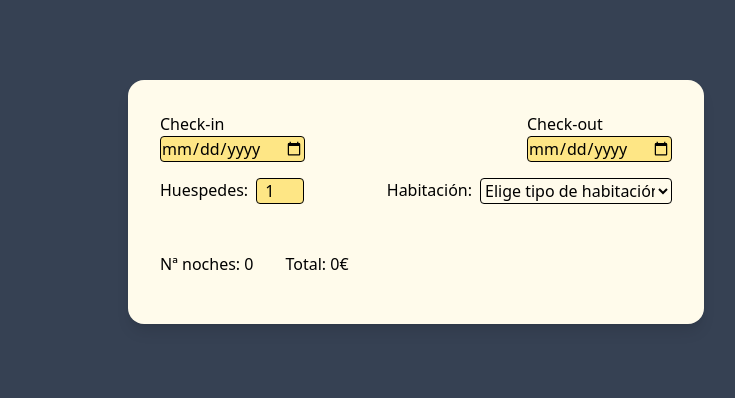
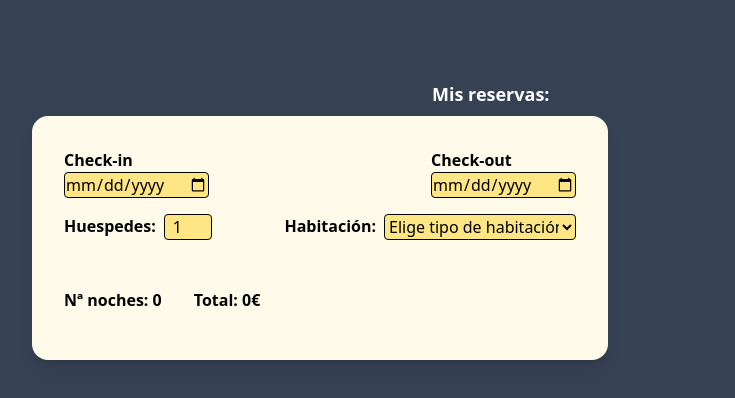
Before and after one commit to torruuu/vue-test, a Vue app: page / in a window 1280 px wide. Shown: the top 398 px of the page, without its empty margins (224-959 px from the left). Built offline with nearby package versions, Linux system fonts and the light colour scheme.

Commit message:
chore: ej_hotel4

```diff
--- a/src/components/Laura/Hotel_Form/BookingForm.vue
+++ b/src/components/Laura/Hotel_Form/BookingForm.vue
@@ -64,6 +64,19 @@ watch([fechaEntrada, fechaSalida, huespedes, habitacion], () => {
     }
 })
 
+// watch para validar las fechas
+watch([fechaEntrada, fechaSalida], () => {
+    if (fechaEntrada.value >= fechaSalida.value) {
+        const fecha = new Date(fechaEntrada.value);
+        fecha.setDate(fecha.getDate() + 1);
+        fechaSalida.value = fecha.toISOString().split('T')[0];
+    } else if (fechaSalida.value <= fechaEntrada.value) {
+        const fecha = new Date(fechaSalida.value);
+        fecha.setDate(fecha.getDate() - 1);
+        fechaEntrada.value = fecha.toISOString().split('T')[0];
+    }
+})
+
 </script>
 
 <template>
@@ -71,25 +84,26 @@ watch([fechaEntrada, fechaSalida, huespedes, habitacion], () => {
         <form>
             <div class="flex justify-between">
                 <div class="flex flex-col">
-                    <label for="fecha_entrada">Check-in</label>
+                    <label for="fecha_entrada" class="font-bold">Check-in</label>
                     <input v-model="fechaEntrada" name="fecha_entrada" id="fecha_entrada" type="date"
                         class="border rounded-sm bg-amber-200">
                 </div>
                 <div class="flex flex-col">
-                    <label for="fecha_salida">Check-out</label>
+                    <label for="fecha_salida" class="font-bold">Check-out</label>
                     <input v-model="fechaSalida" name="fecha_salida" id="fecha_salida" type="date"
                         class="border rounded-sm bg-amber-200">
                 </div>
             </div>
             <div class="flex justify-between mt-4">
                 <div class="flex gap-2">
-                    <label for="huespedes">Huespedes:</label>
+                    <label for="huespedes" class="font-bold">Huespedes:</label>
                     <input v-model.number="huespedes" name="huespedes" id="huespedes" type="number"
                         class="w-12 border rounded-sm pl-2 bg-amber-200">
                 </div>
                 <div class="flex gap-2">
-                    <label for="habitacion">Habitación:</label>
-                    <select v-model="habitacion" name="habitacion" id="habitacion" class="w-48 border rounded-sm">
+                    <label for="habitacion" class="font-bold">Habitación:</label>
+                    <select v-model="habitacion" name="habitacion" id="habitacion"
+                        class="w-48 border rounded-sm bg-amber-200">
                         <option value="" disabled selected>Elige tipo de habitación</option>
                         <option v-for="hab in habitaciones" :key="hab.id" :value="hab.precio">
                             {{ hab.nombre }} ({{ hab.precio }}€)
@@ -99,8 +113,8 @@ watch([fechaEntrada, fechaSalida, huespedes, habitacion], () => {
             </div>
         </form>
         <div class="flex gap-8 mt-12">
-            <span>Nª noches: {{ numeroNoches }}</span>
-            <span>Total: {{ precioTotal }}€</span>
+            <span class="font-bold">Nª noches: {{ numeroNoches }}</span>
+            <span class="font-bold">Total: {{ precioTotal }}€</span>
         </div>
         <div class="mt-4 space-y-1">
             <div v-if="errorFecha" class="text-red-600 text-sm">{{ errorFecha }}</div>
--- a/src/components/Laura/Hotel_Form/PadreViewHotel.vue
+++ b/src/components/Laura/Hotel_Form/PadreViewHotel.vue
@@ -11,8 +11,15 @@ function imprime(datos) {
     reserva.value = datos
 };
 
-//Funcion para el click del boton
+//Funcion para confirmar reserva
 function confirmar() {
+    if (reservas.value.some(r => r.fechaEntrada === reserva.value.fechaEntrada && r.fechaSalida === reserva.value.fechaSalida)) {
+        const resultado = confirm("Ya tienes una reserva para esas fechas. Quieres seguir con la reserva?");
+        if (resultado) {
+            reservas.value.push({ ...reserva.value, id: Date.now() });
+        }
+        return
+    }
     if (reserva.value) {
         reservas.value.push({ ...reserva.value, id: Date.now() });
     }
@@ -25,9 +32,11 @@ function eliminar(id) {
 </script>
 
 <template>
-    <div class="min-h-screen flex flex-col items-center bg-gray-700 gap-4">
-        <div class="w-full max-w-xl mt-20">
-            <div v-if="reserva" class="mb-6 flex justify-between">
+    <div class="min-h-screen flex justify-center bg-gray-700 gap-4">
+        <div class="w-full max-w-3xl mt-20 flex flex-col">
+            <div class="flex justify-between gap-8">
+                <div class="w-1/2">
+                    <div v-if="reserva" class="mb-6 flex">
                         <div class="text-white">
                             <h2 class="font-bold text-lg mb-2">Reserva confirmada:</h2>
                             <p>Entrada: {{ reserva.fechaEntrada }}</p>
@@ -38,7 +47,11 @@ function eliminar(id) {
                             <button @click="confirmar"
                                 class="border-green-800 bg-green-600 text-white p-2 rounded-xl mt-2">Confirmar</button>
                         </div>
+                    </div>
+                </div>
+                <div class="w-1/2">
                     <VistaReservas :reservas="reservas" @eliminar="eliminar" />
+                </div>
             </div>
             <BookingForm @reserva="imprime" />
         </div>
```
Lines whose indentation alone changed are shown as unchanged.
